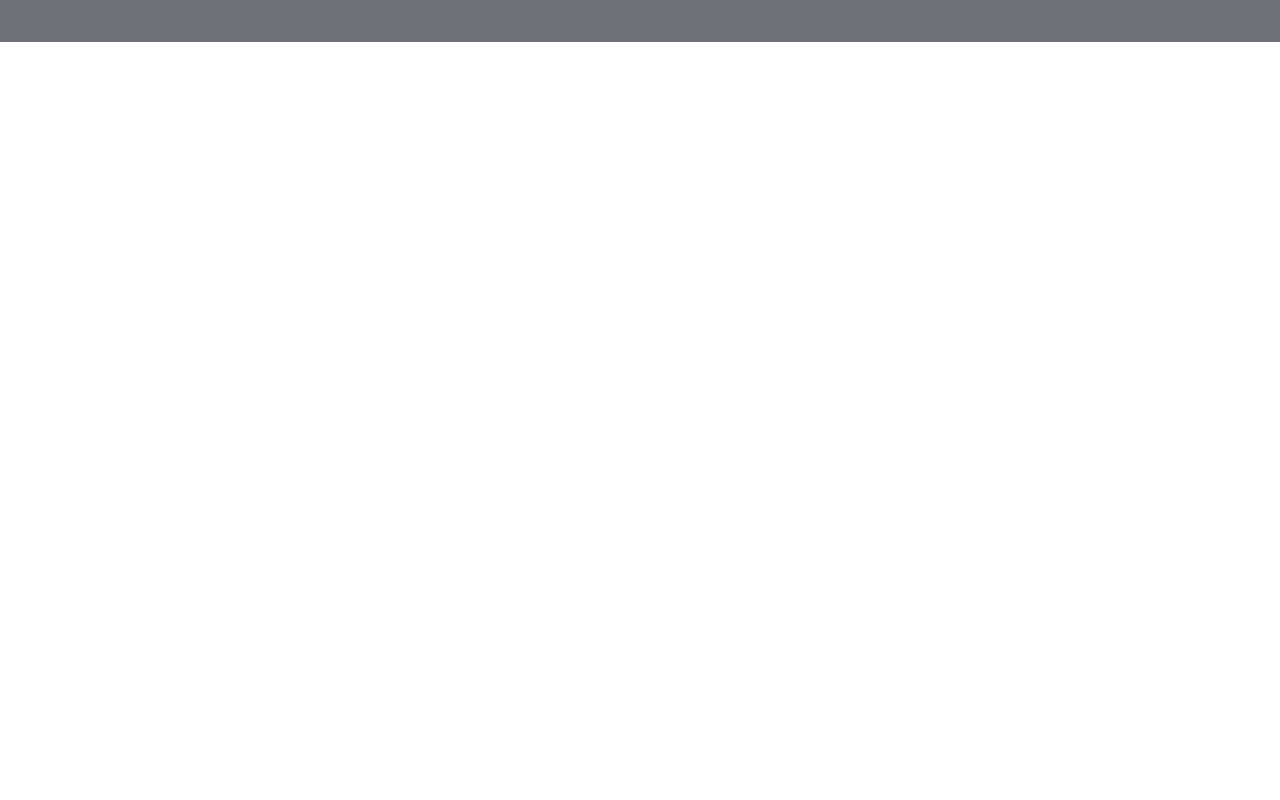
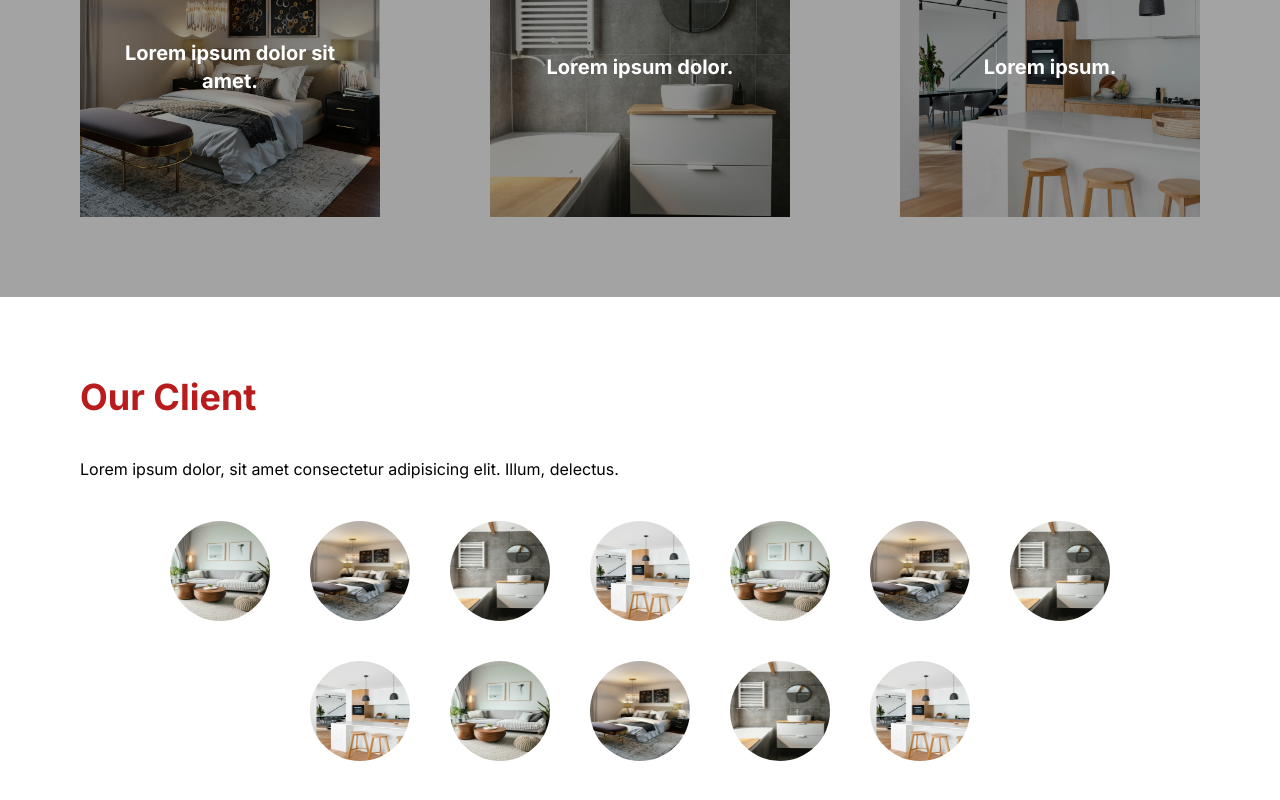
Before and after one commit to artikosamodra/homedecor, a Next.js app: page / in a window 1280 px wide. Shown: the part 1578-2378 px from the top of the page. Before the commit the page ends 1620 px from the top, so only its background shows below. Built offline with nearby package versions, Linux system fonts and the light colour scheme.

Commit message:
add Client Structure

```diff
--- /dev/null
+++ b/src/app/component/Utilities/AvaIcon.jsx
@@ -0,0 +1,11 @@
+import Image from "next/image"
+
+const AvaIcon = ( {ImgName} ) => {
+    return(
+        <div>
+            <Image src={ImgName} alt="Logo 1" width={100} height={100} className="rounded-full bg-client" />
+        </div>
+    )
+}
+
+export default AvaIcon
--- a/src/app/globals.css
+++ b/src/app/globals.css
@@ -30,3 +30,12 @@
   .bg-name3{
     background-image: linear-gradient(rgba(0, 0, 0, 0.4), rgba(0, 0, 0, 0.4)),url('/services3.jpg');
   }
+
+
+  .bg-client {
+    width: 100px;
+    height: 100px;
+    background-size: cover;
+    background-position: center;
+    /* background-attachment: fixed; */
+  }
--- a/src/app/page.js
+++ b/src/app/page.js
@@ -3,6 +3,7 @@ import Link from "next/link";
 import HeroSec from "./page/Hero";
 import InfoSec from "./page/Info";
 import ServicesSec from "./page/Services";
+import ClientSec from "./page/Client";
 
 export default function Home() {
   return (
@@ -11,6 +12,7 @@ export default function Home() {
         <HeroSec />
         <InfoSec />
         <ServicesSec />
+        <ClientSec />
 
       </div>
     </main>
--- /dev/null
+++ b/src/app/page/Client/index.jsx
@@ -0,0 +1,29 @@
+import AvaIcon from "@/app/component/Utilities/AvaIcon"
+import Image from "next/image"
+
+const ClientSec = () => {
+    return(
+        <section>
+            <div className="p-20">
+                <h1 className="text-4xl text-red-700 pb-10 font-bold">Our Client</h1>
+                <p>Lorem ipsum dolor, sit amet consectetur adipisicing elit. Illum, delectus.</p>
+                <div className="flex flex-wrap justify-center gap-10 m-10">
+                    <AvaIcon ImgName="/infoimg.jpg" />
+                    <AvaIcon ImgName="/services1.jpg" />
+                    <AvaIcon ImgName="/services2.jpg" />
+                    <AvaIcon ImgName="/services3.jpg" />
+                    <AvaIcon ImgName="/infoimg.jpg" />
+                    <AvaIcon ImgName="/services1.jpg" />
+                    <AvaIcon ImgName="/services2.jpg" />
+                    <AvaIcon ImgName="/services3.jpg" />
+                    <AvaIcon ImgName="/infoimg.jpg" />
+                    <AvaIcon ImgName="/services1.jpg" />
+                    <AvaIcon ImgName="/services2.jpg" />
+                    <AvaIcon ImgName="/services3.jpg" />
+                </div>
+            </div>
+        </section>
+    )
+}
+
+export default ClientSec
--- a/src/app/page/Services/index.jsx
+++ b/src/app/page/Services/index.jsx
@@ -1,18 +1,21 @@
 import Image from "next/image"
 
 const ServicesSec = () => {
-    return(
-        <section className="bg-zinc-500">
-            <div className="flex flex-row justify-center items-center gap-20 p-20 text-white font-bold">
+    return (
+        <section className="bg-neutral-400">
+            <div className="p-20 text-white font-bold">
+            <h1 className="pb-10 text-4xl text-red-700">What We Offer</h1>
+            <div className="flex flex-row justify-between items-center">
                 <div className="bg-services bg-name1 flex justify-center items-center">
                     <h1 className="text-center text-xl p-5">Lorem ipsum dolor sit amet.</h1>
                 </div>
                 <div className="bg-services bg-name2 flex justify-center items-center">
-                <h1 className="text-center text-xl p-5">Lorem ipsum dolor.</h1>
+                    <h1 className="text-center text-xl p-5">Lorem ipsum dolor.</h1>
                 </div>
                 <div className="bg-services bg-name3 flex justify-center items-center">
-                <h1 className="text-center text-xl p-5">Lorem ipsum.</h1>
+                    <h1 className="text-center text-xl p-5">Lorem ipsum.</h1>
                 </div>
+            </div>
             </div>
         </section>
     )
```
Also changed, not shown: public/infoimg.jpg (renamed from public/infoimg1.jpg).
